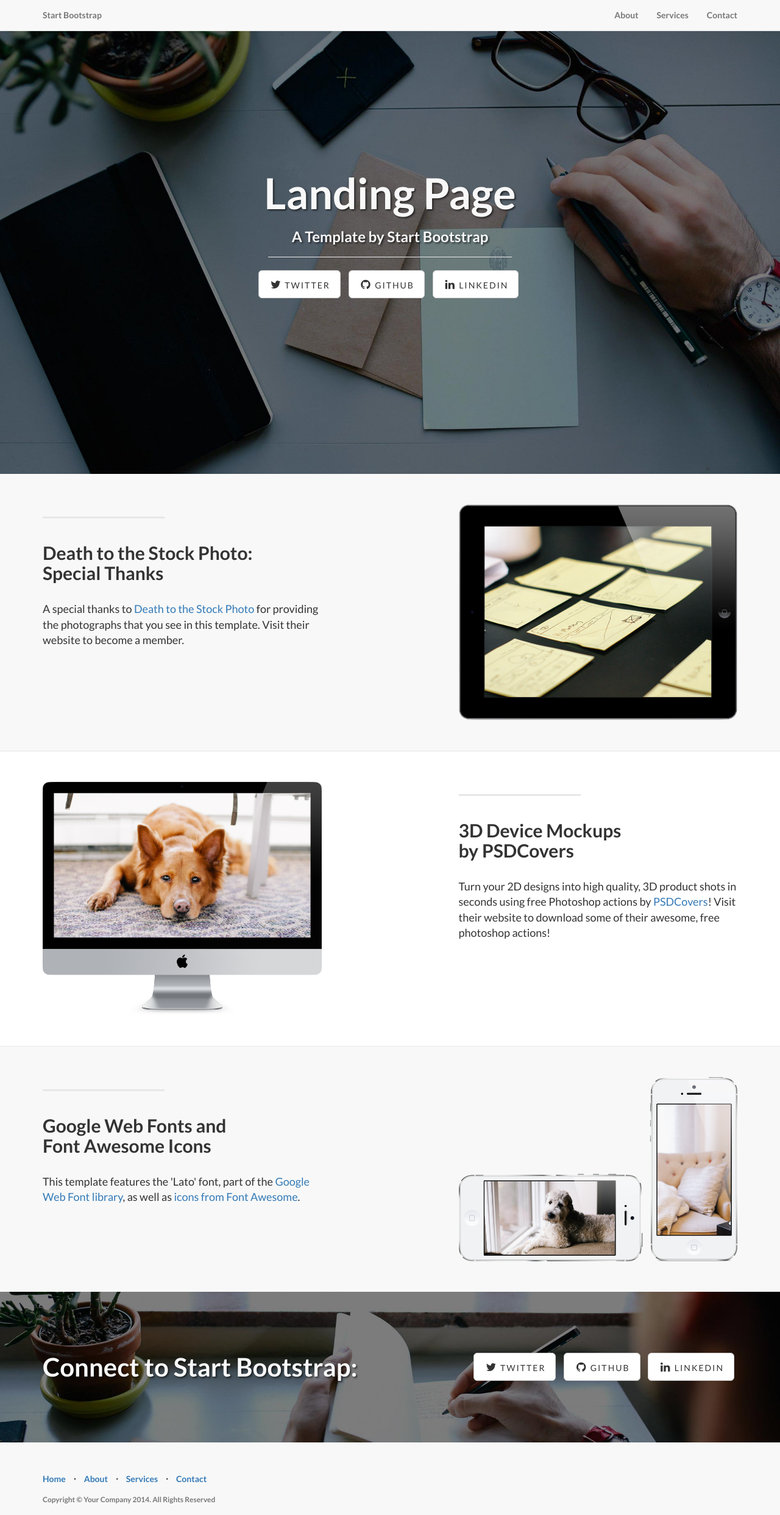
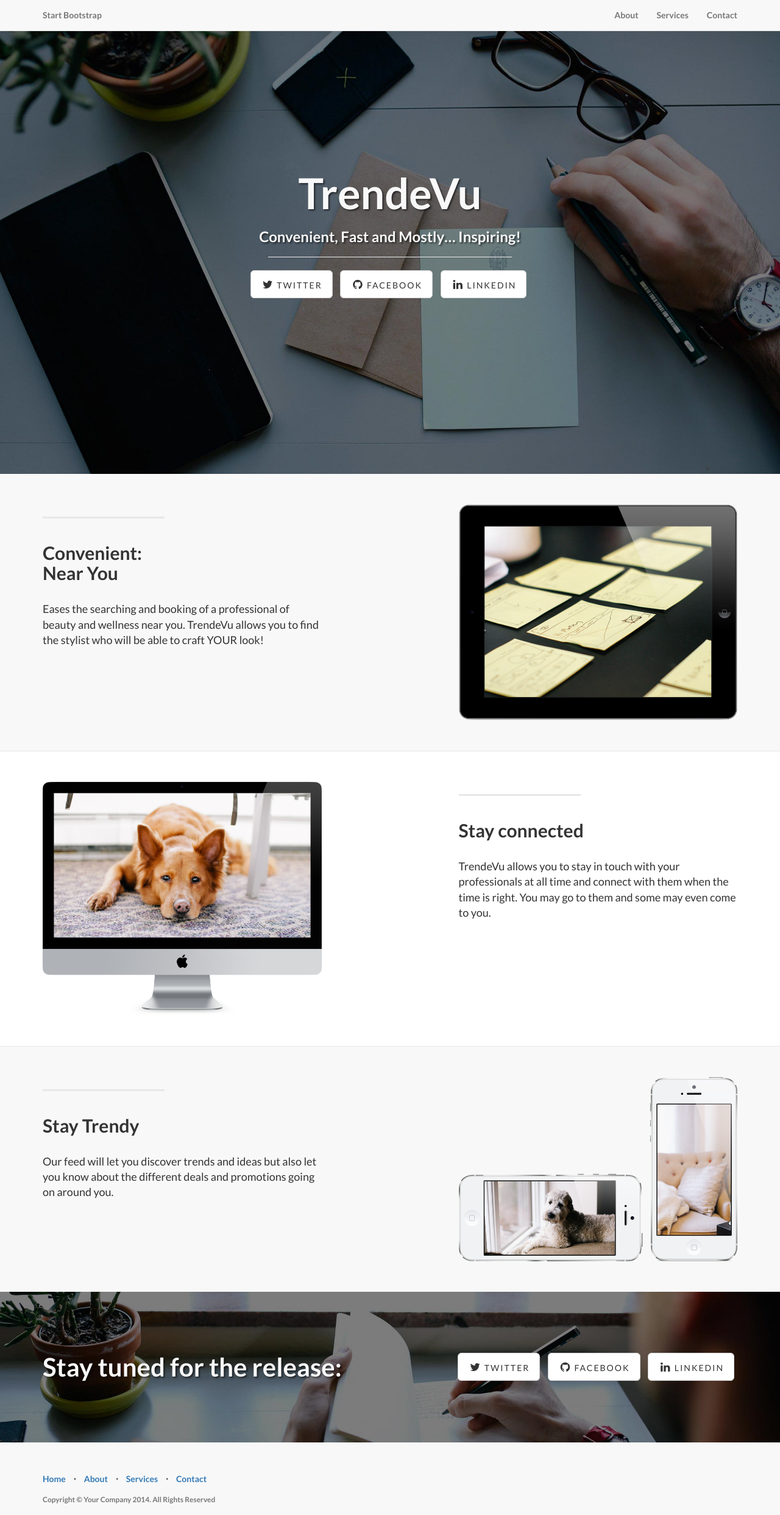
Before and after one commit to Dasmaker/dasmaker.github.io, a plain HTML site: page index.html in a window 1280 px wide. Shown: the top 2484 px of the page at 61% size. Drawn offline with Linux system fonts and the light colour scheme.

Commit message:
Change text
First mods

```diff
--- a/index.html
+++ b/index.html
@@ -9,7 +9,7 @@
     <meta name="description" content="">
     <meta name="author" content="">
 
-    <title>Landing Page - Start Bootstrap Theme</title>
+    <title>TrendeVu</title>
 
     <!-- Bootstrap Core CSS -->
     <link href="css/bootstrap.min.css" rel="stylesheet">
@@ -73,18 +73,18 @@
             <div class="row">
                 <div class="col-lg-12">
                     <div class="intro-message">
-                        <h1>Landing Page</h1>
-                        <h3>A Template by Start Bootstrap</h3>
+                        <h1>TrendeVu</h1>
+                        <h3>Convenient, Fast and Mostly… Inspiring!</h3>
                         <hr class="intro-divider">
                         <ul class="list-inline intro-social-buttons">
                             <li>
-                                <a href="https://twitter.com/SBootstrap" class="btn btn-default btn-lg"><i class="fa fa-twitter fa-fw"></i> <span class="network-name">Twitter</span></a>
+                                <a href="https://twitter.com/_trendevu" class="btn btn-default btn-lg"><i class="fa fa-twitter fa-fw"></i> <span class="network-name">Twitter</span></a>
                             </li>
                             <li>
-                                <a href="https://github.com/IronSummitMedia/startbootstrap" class="btn btn-default btn-lg"><i class="fa fa-github fa-fw"></i> <span class="network-name">Github</span></a>
+                                <a href="https://www.facebook.com/trendevu/" class="btn btn-default btn-lg"><i class="fa fa-github fa-fw"></i> <span class="network-name">Facebook</span></a>
                             </li>
                             <li>
-                                <a href="#" class="btn btn-default btn-lg"><i class="fa fa-linkedin fa-fw"></i> <span class="network-name">Linkedin</span></a>
+                                <a href="https://www.linkedin.com/company/trendevu" class="btn btn-default btn-lg"><i class="fa fa-linkedin fa-fw"></i> <span class="network-name">Linkedin</span></a>
                             </li>
                         </ul>
                     </div>
@@ -107,8 +107,8 @@
                 <div class="col-lg-5 col-sm-6">
                     <hr class="section-heading-spacer">
                     <div class="clearfix"></div>
-                    <h2 class="section-heading">Death to the Stock Photo:<br>Special Thanks</h2>
-                    <p class="lead">A special thanks to <a target="_blank" href="http://join.deathtothestockphoto.com/">Death to the Stock Photo</a> for providing the photographs that you see in this template. Visit their website to become a member.</p>
+                    <h2 class="section-heading">Convenient:<br>Near You</h2>
+                    <p class="lead">Eases the searching and booking of a professional of beauty and wellness near you. TrendeVu allows you to find the stylist who will be able to craft YOUR look!</p>
                 </div>
                 <div class="col-lg-5 col-lg-offset-2 col-sm-6">
                     <img class="img-responsive" src="img/ipad.png" alt="">
@@ -129,8 +129,8 @@
                 <div class="col-lg-5 col-lg-offset-1 col-sm-push-6  col-sm-6">
                     <hr class="section-heading-spacer">
                     <div class="clearfix"></div>
-                    <h2 class="section-heading">3D Device Mockups<br>by PSDCovers</h2>
-                    <p class="lead">Turn your 2D designs into high quality, 3D product shots in seconds using free Photoshop actions by <a target="_blank" href="http://www.psdcovers.com/">PSDCovers</a>! Visit their website to download some of their awesome, free photoshop actions!</p>
+                    <h2 class="section-heading">Stay connected</h2>
+                    <p class="lead">TrendeVu allows you to stay in touch with your professionals at all time and connect with them when the time is right. You may go to them and some may even come to you.</p>
                 </div>
                 <div class="col-lg-5 col-sm-pull-6  col-sm-6">
                     <img class="img-responsive" src="img/dog.png" alt="">
@@ -151,8 +151,8 @@
                 <div class="col-lg-5 col-sm-6">
                     <hr class="section-heading-spacer">
                     <div class="clearfix"></div>
-                    <h2 class="section-heading">Google Web Fonts and<br>Font Awesome Icons</h2>
-                    <p class="lead">This template features the 'Lato' font, part of the <a target="_blank" href="http://www.google.com/fonts">Google Web Font library</a>, as well as <a target="_blank" href="http://fontawesome.io">icons from Font Awesome</a>.</p>
+                    <h2 class="section-heading">Stay Trendy</h2>
+                    <p class="lead">Our feed will let you discover trends and ideas but also let you know about the different deals and promotions going on around you.</p>
                 </div>
                 <div class="col-lg-5 col-lg-offset-2 col-sm-6">
                     <img class="img-responsive" src="img/phones.png" alt="">
@@ -172,18 +172,18 @@
 
             <div class="row">
                 <div class="col-lg-6">
-                    <h2>Connect to Start Bootstrap:</h2>
+                    <h2>Stay tuned for the release:</h2>
                 </div>
                 <div class="col-lg-6">
                     <ul class="list-inline banner-social-buttons">
                         <li>
-                            <a href="https://twitter.com/SBootstrap" class="btn btn-default btn-lg"><i class="fa fa-twitter fa-fw"></i> <span class="network-name">Twitter</span></a>
+                            <a href="https://twitter.com/_trendevu" class="btn btn-default btn-lg"><i class="fa fa-twitter fa-fw"></i> <span class="network-name">Twitter</span></a>
                         </li>
                         <li>
-                            <a href="https://github.com/IronSummitMedia/startbootstrap" class="btn btn-default btn-lg"><i class="fa fa-github fa-fw"></i> <span class="network-name">Github</span></a>
+                            <a href="https://www.facebook.com/trendevu/" class="btn btn-default btn-lg"><i class="fa fa-github fa-fw"></i> <span class="network-name">Facebook</span></a>
                         </li>
                         <li>
-                            <a href="#" class="btn btn-default btn-lg"><i class="fa fa-linkedin fa-fw"></i> <span class="network-name">Linkedin</span></a>
+                            <a href="https://www.linkedin.com/company/trendevu" class="btn btn-default btn-lg"><i class="fa fa-linkedin fa-fw"></i> <span class="network-name">Linkedin</span></a>
                         </li>
                     </ul>
                 </div>
```
